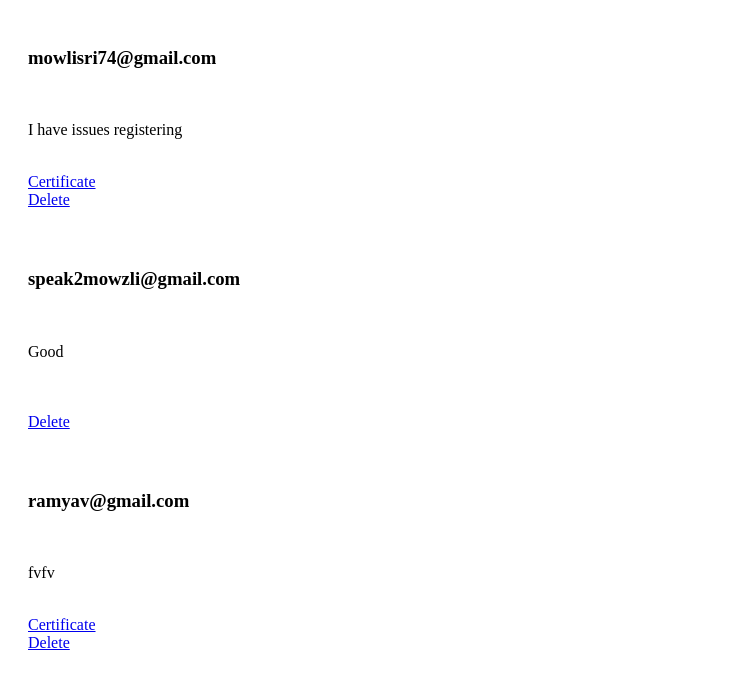
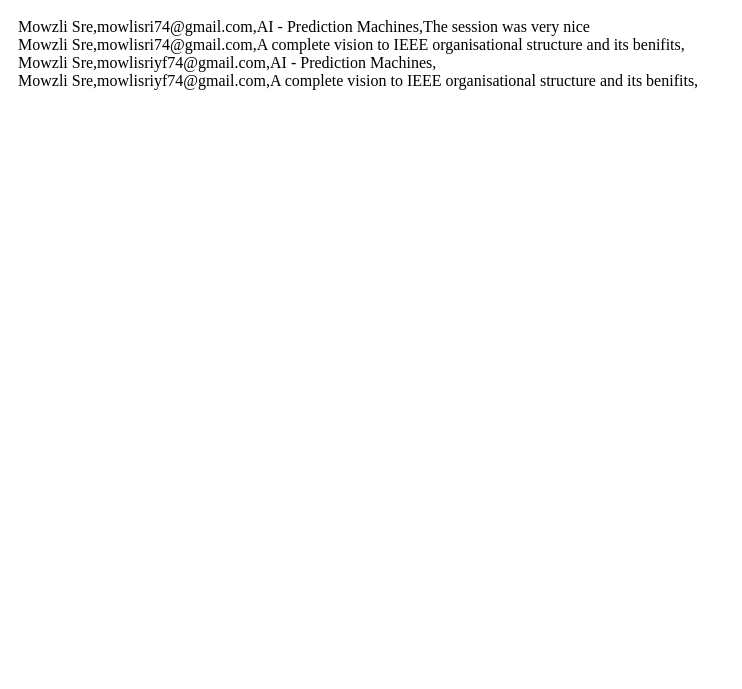
Before and after one commit to VickramMS/webinar, a Django app: page /email/ in a window 1280 px wide. Shown: the top 689 px of the page, without its empty margins (0-742 px from the left). Run offline with Django 3.2, Linux system fonts and the light colour scheme; data comes from the database, SQL or seed files in the repository; parts of the project's set-up code (start-up, migrations or seed data) failed here and were passed over.

Commit message:
Data commit

```diff
--- a/app/templates/app/email.html
+++ b/app/templates/app/email.html
@@ -8,22 +8,11 @@
     </head>
 
     <body>
-        {% for obj in objs %}
-        <div style="padding: 20px">
-            <h3>{{obj.email}}</h3>
-            <br>
-            <p>{{obj.quiry}}</p>
-            <br>
-            {% for at in attendee %}
-            {% if obj.email == at.email %}
-            <a href="{% url 'certificate' id=at.uqno pk='v6weg3' %}">Certificate</a>
-            {% endif %}
+        <div style="padding: 10px">
+            {% for obj in objs %}
+            {{obj.user}},{{obj.user.email}},{{obj.webinar}},{{obj.feedback}}<br>
             {% endfor %}
-            <br>
-            <a href="{% url 'delete' pk=obj.id %}">Delete</a>
         </div>
-        {% endfor %}
-
 
     </body>
 
--- a/app/views.py
+++ b/app/views.py
@@ -214,9 +214,7 @@
 
 def email(request):
     context = {
-        "objs": Contact.objects.all(),
-        "number": Attendee.objects.values_list("mobile", flat=True),
-        "attendee": Attendee.objects.all()
+        "objs": Feedback.objects.all()
     }
     return render(request, 'app/email.html', context)
 
```
